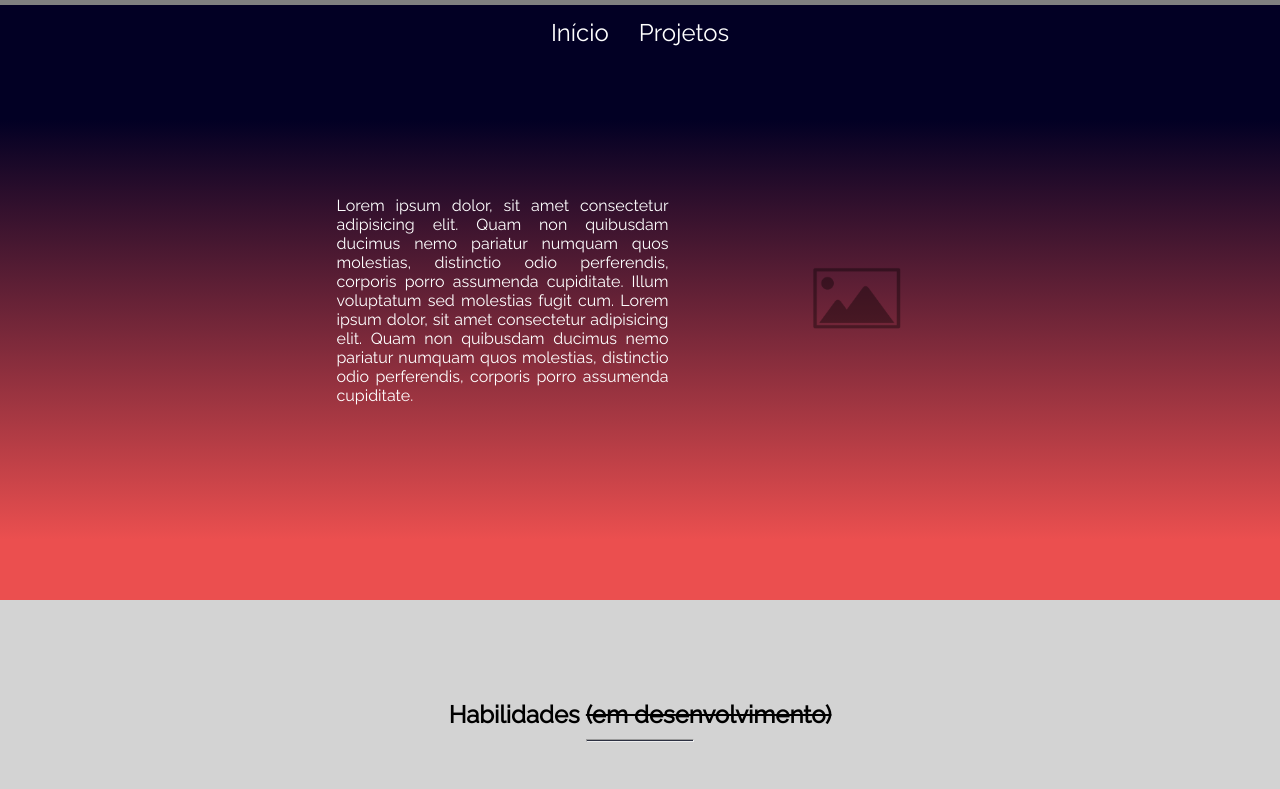
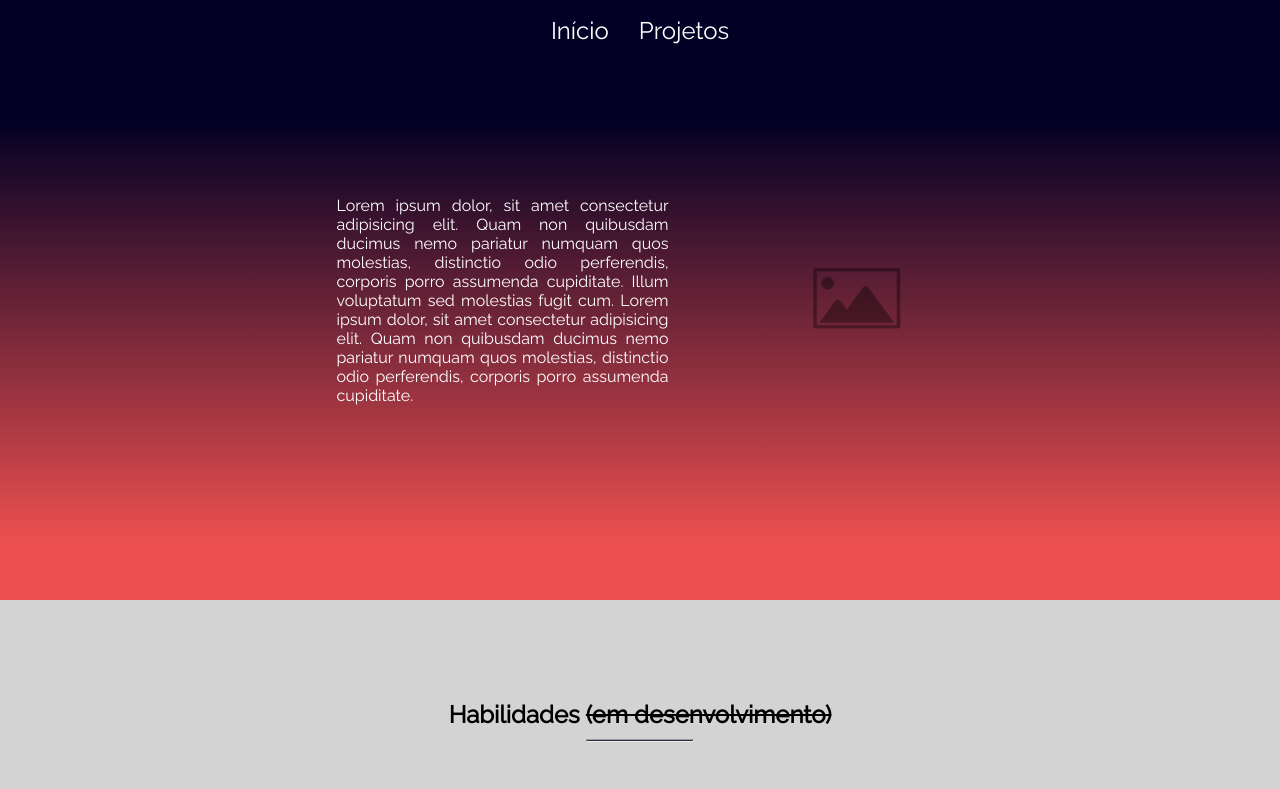
Before and after one commit to victorsbit/victorsbit.github.io, a plain HTML site: page index.html in a window 1280 px wide. Shown: the top 789 px of the page. Drawn offline with Linux system fonts and the light colour scheme.

Commit message:
remove top border

```diff
--- a/style.css
+++ b/style.css
@@ -19,7 +19,6 @@ body {
   justify-content: center;
   align-items: center;
   background: #020024;
-  border-top: gray solid 5px;
   font-size: 1.5em;
   position: fixed;
 }
```
